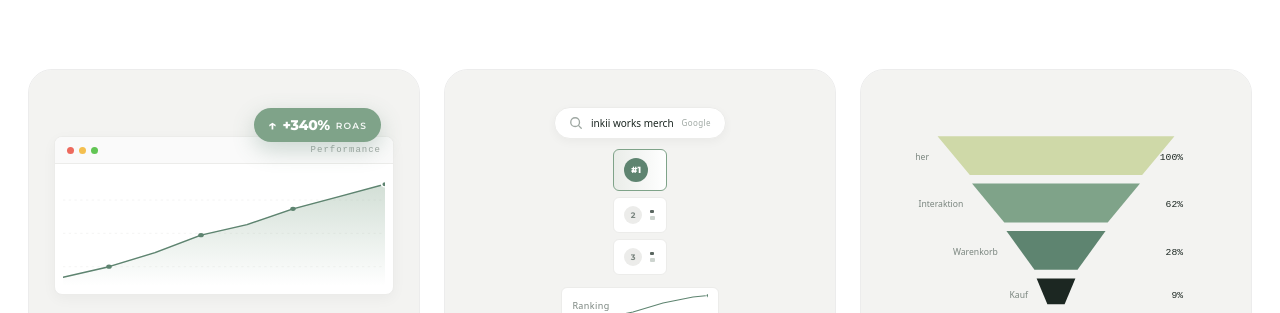
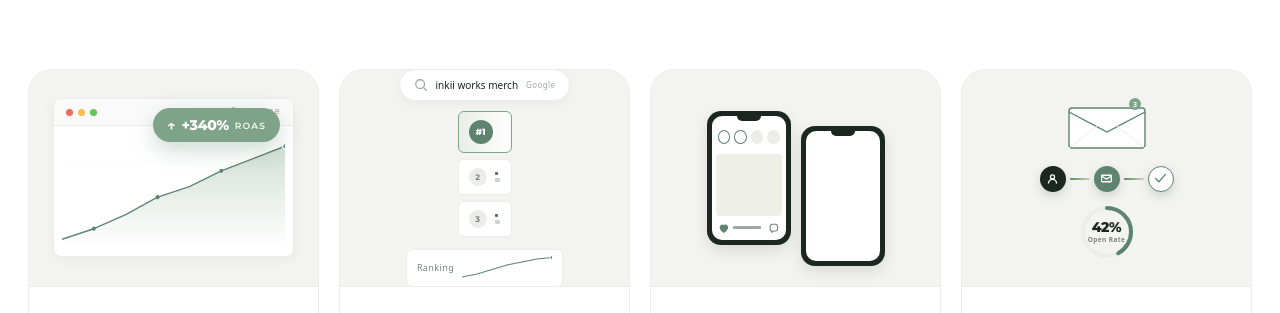
Before and after one commit to buse191213-cmd/inkii, a Next.js app: page /marketing in a window 1280 px wide. Shown: the part 639-952 px from the top of the page. Built offline with nearby package versions, Linux system fonts and the light colour scheme; no server answers; the database is empty.

Commit message:
Marketing: 4-card grid with Social Media + Email Automation

```diff
--- a/src/app/globals.css
+++ b/src/app/globals.css
@@ -2267,3 +2267,65 @@ body:has(.home-services) footer.site{margin-top:0}
   .mkt-deco-ring::before{width:140px;height:140px}
   .mkt-deco-ring::after{width:80px;height:80px}
 }
+
+/* === 4-Spalten Grid Variante (Marketing) === */
+.wd-cards.wd-cards-4{grid-template-columns:repeat(4,1fr);gap:20px}
+@media(max-width:1180px){
+  .wd-cards.wd-cards-4{grid-template-columns:repeat(2,1fr);max-width:780px;margin:0 auto}
+}
+@media(max-width:680px){
+  .wd-cards.wd-cards-4{grid-template-columns:1fr;max-width:420px}
+}
+
+/* === Mockup 3: Social Media (zwei Mini-Phones) === */
+.mkt-mock-social{display:flex;gap:10px;align-items:center;justify-content:center;
+  width:100%;padding:6px}
+.mkt-social-phone{width:84px;background:#1c2722;border-radius:14px;padding:5px;
+  box-shadow:0 6px 16px rgba(0,0,0,.1);position:relative}
+.mkt-social-phone::before{content:"";position:absolute;top:5px;left:50%;
+  transform:translateX(-50%);width:24px;height:5px;background:#1c2722;
+  border-radius:0 0 6px 6px;z-index:2}
+.mkt-social-phone .mkt-social-stories,
+.mkt-social-phone .mkt-social-post,
+.mkt-social-phone .mkt-social-reel{background:#fff}
+.mkt-social-phone-2{align-self:flex-end;margin-bottom:-10px}
+.mkt-social-phone-2 > div{background:linear-gradient(180deg,#5e8470 0%,#1c2722 100%);
+  border-radius:10px;overflow:hidden;height:130px;display:flex;align-items:flex-end;
+  padding:8px 6px;position:relative}
+.mkt-social-stories{padding:14px 6px 6px;display:flex;gap:4px;
+  border-radius:10px 10px 0 0}
+.mkt-story{display:inline-block;width:14px;height:14px;border-radius:50%;
+  background:#ececea;border:1.5px solid #ececea}
+.mkt-story-active{border-color:#5e8470;background:#fff;
+  box-shadow:inset 0 0 0 1.5px #fff}
+.mkt-social-post{padding:4px;display:flex;flex-direction:column;gap:4px;
+  border-radius:0 0 10px 10px;min-height:90px}
+.mkt-social-post-img{flex:1;background:#eef0e8;border-radius:4px;min-height:60px}
+.mkt-social-actions{display:flex;align-items:center;gap:3px;padding:2px}
+.mkt-social-likes{display:inline-block;width:28px;height:3px;background:#9ea7a2;
+  border-radius:1px;margin-left:1px}
+.mkt-reel-side{position:absolute;right:6px;bottom:8px;display:flex;
+  flex-direction:column;gap:8px;align-items:center}
+.mkt-reel-icon{display:flex;flex-direction:column;align-items:center;gap:1px}
+.mkt-reel-icon span{font-size:7px;color:#fff;font-family:ui-sans-serif,system-ui;font-weight:600}
+
+/* === Mockup 4: E-Mail Automation === */
+.mkt-mock-email{flex-direction:column;gap:10px;width:100%;padding:6px;
+  align-items:center}
+.mkt-envelope{position:relative}
+.mkt-flow{display:flex;align-items:center;gap:4px;margin-top:2px}
+.mkt-flow-step{width:26px;height:26px;border-radius:50%;display:grid;place-items:center;
+  background:#5e8470;flex-shrink:0;
+  box-shadow:0 4px 10px rgba(94,132,112,.25)}
+.mkt-flow-step-1{background:#1c2722}
+.mkt-flow-step-3{background:#fff;border:1.5px solid #5e8470}
+.mkt-flow-line{height:1.4px;width:20px;background:linear-gradient(90deg,#5e8470 0%,#cfd9a8 100%);
+  border-radius:1px}
+.mkt-rate-ring{position:relative;width:60px;height:60px;display:flex;
+  align-items:center;justify-content:center}
+.mkt-rate-text{position:absolute;inset:0;display:flex;flex-direction:column;
+  align-items:center;justify-content:center}
+.mkt-rate-val{font-family:var(--display);font-size:14px;font-weight:800;
+  color:#1c2722;letter-spacing:-.5px;line-height:1}
+.mkt-rate-lbl{font-size:6.5px;color:#7a857f;letter-spacing:.4px;margin-top:1px;
+  font-family:ui-sans-serif,system-ui;font-weight:600}
--- a/src/app/marketing/page.tsx
+++ b/src/app/marketing/page.tsx
@@ -31,17 +31,13 @@ function GrowthChartMockup() {
               <stop offset="100%" stopColor="#7fa389" stopOpacity="0" />
             </linearGradient>
           </defs>
-          {/* Grid lines */}
           <line x1="0" y1="32" x2="280" y2="32" stroke="#ececea" strokeWidth="0.5" strokeDasharray="2 3" />
           <line x1="0" y1="70" x2="280" y2="70" stroke="#ececea" strokeWidth="0.5" strokeDasharray="2 3" />
           <line x1="0" y1="108" x2="280" y2="108" stroke="#ececea" strokeWidth="0.5" strokeDasharray="2 3" />
-          {/* Area fill */}
           <path d="M0,120 L40,108 L80,92 L120,72 L160,60 L200,42 L240,28 L280,14 L280,130 L0,130 Z"
             fill="url(#gFill)" />
-          {/* Trend line */}
           <path d="M0,120 L40,108 L80,92 L120,72 L160,60 L200,42 L240,28 L280,14"
             fill="none" stroke="#5e8470" strokeWidth="1.6" strokeLinecap="round" strokeLinejoin="round" />
-          {/* Dots */}
           <circle cx="40" cy="108" r="2.4" fill="#5e8470" />
           <circle cx="120" cy="72" r="2.4" fill="#5e8470" />
           <circle cx="200" cy="42" r="2.4" fill="#5e8470" />
@@ -98,26 +94,101 @@ function SeoMockup() {
   );
 }
 
-function FunnelMockup() {
+function SocialMediaMockup() {
   return (
-    <div className="mkt-mock mkt-mock-funnel">
-      <svg viewBox="0 0 260 180" xmlns="http://www.w3.org/2000/svg" className="mkt-funnel-svg">
-        {/* Funnel layers */}
-        <polygon points="20,16 240,16 210,52 50,52" fill="#cfd9a8" />
-        <polygon points="52,60 208,60 178,96 82,96" fill="#7fa389" />
-        <polygon points="84,104 176,104 150,140 110,140" fill="#5e8470" />
-        <polygon points="112,148 148,148 138,172 122,172" fill="#1c2722" />
-        {/* Side labels right */}
-        <text x="248" y="38" fontFamily="ui-monospace,monospace" fontSize="9" fill="#1c2722" textAnchor="end">100%</text>
-        <text x="248" y="82" fontFamily="ui-monospace,monospace" fontSize="9" fill="#1c2722" textAnchor="end">62%</text>
-        <text x="248" y="126" fontFamily="ui-monospace,monospace" fontSize="9" fill="#1c2722" textAnchor="end">28%</text>
-        <text x="248" y="166" fontFamily="ui-monospace,monospace" fontSize="9" fill="#1c2722" textAnchor="end">9%</text>
-        {/* Labels left */}
-        <text x="12" y="38" fontFamily="ui-sans-serif,system-ui" fontSize="8" fill="#7a857f" textAnchor="end">Besucher</text>
-        <text x="44" y="82" fontFamily="ui-sans-serif,system-ui" fontSize="8" fill="#7a857f" textAnchor="end">Interaktion</text>
-        <text x="76" y="126" fontFamily="ui-sans-serif,system-ui" fontSize="8" fill="#7a857f" textAnchor="end">Warenkorb</text>
-        <text x="104" y="166" fontFamily="ui-sans-serif,system-ui" fontSize="8" fill="#7a857f" textAnchor="end">Kauf</text>
-      </svg>
+    <div className="mkt-mock mkt-mock-social">
+      {/* Telefon 1: Feed (Instagram-Stil) */}
+      <div className="mkt-social-phone">
+        <div className="mkt-social-stories">
+          <span className="mkt-story mkt-story-active" />
+          <span className="mkt-story mkt-story-active" />
+          <span className="mkt-story" />
+          <span className="mkt-story" />
+        </div>
+        <div className="mkt-social-post">
+          <div className="mkt-social-post-img" />
+          <div className="mkt-social-actions">
+            <svg viewBox="0 0 16 16" width="12" height="12" fill="none" stroke="#5e8470" strokeWidth="1.4">
+              <path d="M8 14s-5-3.5-5-7a3 3 0 015-2.2A3 3 0 0113 7c0 3.5-5 7-5 7z" fill="#5e8470" />
+            </svg>
+            <span className="mkt-social-likes" />
+            <svg viewBox="0 0 16 16" width="12" height="12" fill="none" stroke="#7a857f" strokeWidth="1.4" style={{ marginLeft: 4 }}>
+              <path d="M3 6c0-1.5 1-3 3-3h4c2 0 3 1.5 3 3v3c0 1.5-1 3-3 3H8l-3 2v-2H6c-2 0-3-1.5-3-3V6z" />
+            </svg>
+          </div>
+        </div>
+      </div>
+      {/* Telefon 2: Reel (TikTok-Stil) */}
+      <div className="mkt-social-phone mkt-social-phone-2">
+        <div className="mkt-social-reel">
+          <div className="mkt-reel-side">
+            <div className="mkt-reel-icon">
+              <svg viewBox="0 0 16 16" width="12" height="12" fill="#fff" stroke="#fff" strokeWidth="0.6">
+                <path d="M8 14s-5-3.5-5-7a3 3 0 015-2.2A3 3 0 0113 7c0 3.5-5 7-5 7z" />
+              </svg>
+              <span>12K</span>
+            </div>
+            <div className="mkt-reel-icon">
+              <svg viewBox="0 0 16 16" width="12" height="12" fill="none" stroke="#fff" strokeWidth="1.4">
+                <path d="M3 6c0-1.5 1-3 3-3h4c2 0 3 1.5 3 3v3c0 1.5-1 3-3 3H8l-3 2v-2H6c-2 0-3-1.5-3-3V6z" />
+              </svg>
+              <span>284</span>
+            </div>
+          </div>
+        </div>
+      </div>
+    </div>
+  );
+}
+
+function EmailAutomationMockup() {
+  return (
+    <div className="mkt-mock mkt-mock-email">
+      {/* Briefumschlag oben */}
+      <div className="mkt-envelope">
+        <svg viewBox="0 0 80 56" xmlns="http://www.w3.org/2000/svg" width="80" height="56">
+          <rect x="2" y="14" width="76" height="40" rx="3" fill="#fff" stroke="#5e8470" strokeWidth="1.4" />
+          <path d="M2,18 L40,38 L78,18" fill="none" stroke="#5e8470" strokeWidth="1.4" />
+          <path d="M2,54 L30,32 M78,54 L50,32" fill="none" stroke="#ececea" strokeWidth="1" />
+          <circle cx="68" cy="10" r="6" fill="#7fa389" />
+          <text x="68" y="13" textAnchor="middle" fontSize="7" fill="#fff" fontWeight="700" fontFamily="ui-sans-serif,system-ui">3</text>
+        </svg>
+      </div>
+      {/* Flow nodes */}
+      <div className="mkt-flow">
+        <div className="mkt-flow-step mkt-flow-step-1">
+          <svg viewBox="0 0 16 16" width="13" height="13" fill="none" stroke="#fff" strokeWidth="1.6">
+            <circle cx="8" cy="6" r="2.5" />
+            <path d="M3 14c0-3 2.5-5 5-5s5 2 5 5" />
+          </svg>
+        </div>
+        <div className="mkt-flow-line" />
+        <div className="mkt-flow-step mkt-flow-step-2">
+          <svg viewBox="0 0 16 16" width="13" height="13" fill="none" stroke="#fff" strokeWidth="1.6">
+            <rect x="2" y="4" width="12" height="8" rx="1" />
+            <path d="M2 5l6 4 6-4" />
+          </svg>
+        </div>
+        <div className="mkt-flow-line" />
+        <div className="mkt-flow-step mkt-flow-step-3">
+          <svg viewBox="0 0 16 16" width="13" height="13" fill="none" stroke="#5e8470" strokeWidth="1.6">
+            <path d="M2 8l4 4 8-9" strokeLinecap="round" strokeLinejoin="round" />
+          </svg>
+        </div>
+      </div>
+      {/* Open Rate ring */}
+      <div className="mkt-rate-ring">
+        <svg viewBox="0 0 60 60" width="60" height="60">
+          <circle cx="30" cy="30" r="24" fill="none" stroke="#ececea" strokeWidth="4" />
+          <circle cx="30" cy="30" r="24" fill="none" stroke="#5e8470" strokeWidth="4"
+            strokeDasharray="63.3 150.8" strokeLinecap="round"
+            transform="rotate(-90 30 30)" />
+        </svg>
+        <div className="mkt-rate-text">
+          <span className="mkt-rate-val">42%</span>
+          <span className="mkt-rate-lbl">Open Rate</span>
+        </div>
+      </div>
     </div>
   );
 }
@@ -140,16 +211,21 @@ export default async function MarketingPage() {
       mockup: <SeoMockup />,
     },
     {
-      kicker: "Analytics",
-      title: "Transparentes Reporting",
-      desc: "Detaillierte Analyse des Nutzerverhaltens zur Maximierung Ihrer Conversion-Rate.",
-      mockup: <FunnelMockup />,
+      kicker: "Social Media",
+      title: "Kreative Markenpräsenz",
+      desc: "Zielgerichtete Content-Strategien für Instagram, TikTok und LinkedIn zur Steigerung der Markenbindung.",
+      mockup: <SocialMediaMockup />,
+    },
+    {
+      kicker: "Automation",
+      title: "Smart E-Mail-Marketing",
+      desc: "Automatisierte Flows (Klaviyo) zur Kundenrückgewinnung und Umsatzsteigerung durch personalisierte Newsletter.",
+      mockup: <EmailAutomationMockup />,
     },
   ];
 
   return (
     <SiteShell>
-      {/* HERO: links ausgerichtet */}
       <section className="mkt-hero">
         <div className="wrap">
           <div className="mkt-hero-grid">
@@ -177,10 +253,9 @@ export default async function MarketingPage() {
         </div>
       </section>
 
-      {/* 3 KARTEN */}
       <section className="wd-section">
         <div className="wrap">
-          <div className="wd-cards">
+          <div className="wd-cards wd-cards-4">
             {cards.map((c) => (
               <div key={c.kicker} className="wd-card">
                 <div className="wd-card-img">
```
Also changed, not shown: 1 other file (tests, documents, lock files or other folders).
